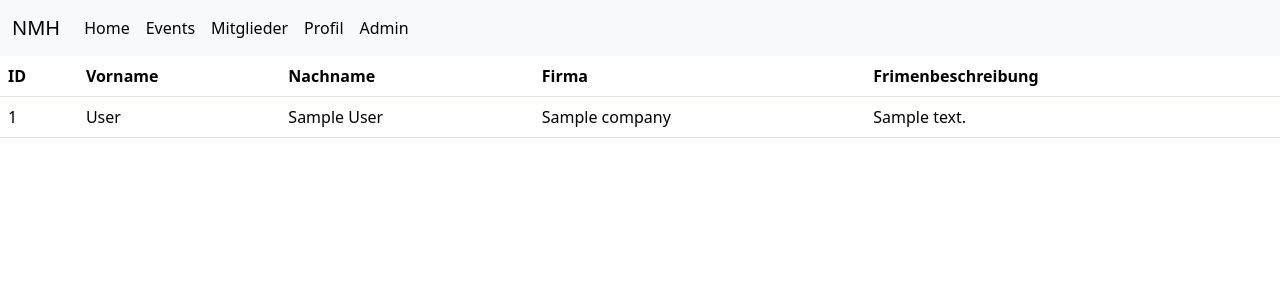
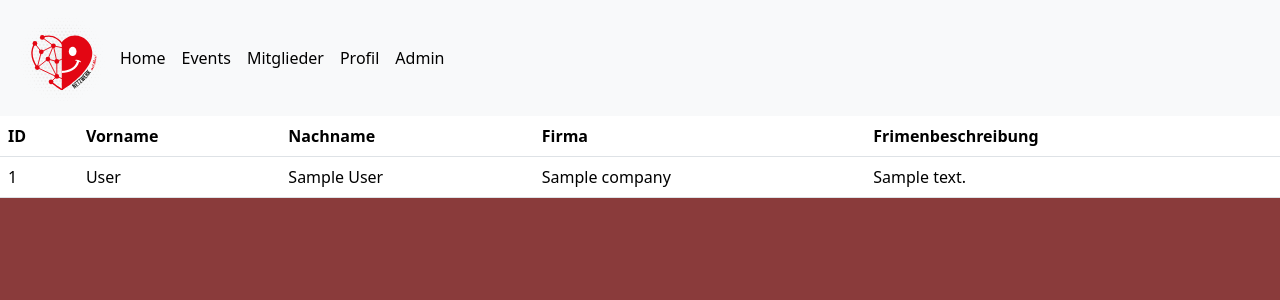
Before and after one commit to TryonHD/netzwerkenmitherz, a Flask app: template apps/templates/home.html in a window 1280 px wide. Shown: the top 300 px of the page. Run offline with Flask 3, Linux system fonts and the light colour scheme; the template is opened without the code that fills it: values that come from a table or form of the project are taken from there, others are empty; the visitor is signed in with stand-in values (Sample User, id 1); tables that the repository leaves empty hold one stand-in row (values such as "Sample post"); some libraries are stand-ins or nearby versions.

Commit message:
„Styleanpassung“

```diff
--- a/apps/templates/default.html
+++ b/apps/templates/default.html
@@ -9,11 +9,11 @@
 
     <link href="/static/css/bootstrap.min.css" rel="stylesheet">
   </head>
-  <body>
+  <body class="body-style">
     <script src="/static/js/bootstrap.min.js"></script>
     <nav class="navbar navbar-expand-lg bg-body-tertiary">
       <div class="container-fluid">
-        <a class="navbar-brand" href="/">NMH</a>
+        <img src="/static/image/netzwerk-mit-herz-logo.svg" class="img-navbar" alt="Logo Netzwerk mit Herz">
         <button class="navbar-toggler" type="button" data-bs-toggle="collapse" data-bs-target="#navbarNav" aria-controls="navbarNav" aria-expanded="false" aria-label="Toggle navigation">
           <span class="navbar-toggler-icon"></span>
         </button>
--- a/static/css/styles.css
+++ b/static/css/styles.css
@@ -1,3 +1,12 @@
+:root {
+    --main-color: #d02d79;
+    --main-color-hover: #962359;
+	--main-color-background: #8a3b3b;
+	--main-color-background-secondary: #2da1c2;
+	--table-tr1-color-background: #9ac22d;
+	--table-tr2-color-background: #afdc32;
+}
+
 a:link {
 	text-decoration: none;
 }
@@ -10,6 +19,7 @@ a:hover {
 .btn-primary {
 	--bs-btn-bg: var(--main-color)!important;
     --bs-btn-border-color: var(--main-color)!important;
+
 }
 
 .btn-primary:hover {
@@ -26,7 +36,35 @@ a:hover {
 	text-decoration-color: var(--main-color-hover)!important;
 }
 
-:root {
-    --main-color: #d02d79;
-    --main-color-hover: #962359;
+.img-navbar {
+  padding: .25rem;
+  max-width: 100px;
+  height: auto;
 }
+
+.body-style {
+	background-color: var(--main-color-background);
+}
+
+.card {
+	background-color: var(--main-color-background-secondary)!important;
+	border-color: #000!important;
+}
+
+.background-card {
+	background-color: #120fd5;
+	border-color: #4cf74c;
+}
+
+.card-title{
+	background-color: #000;
+	margin-bottom: 10px!important;
+}
+
+.card-text{
+	padding: 50px;
+}
+
+.button-icon{
+	color:#120fd5;
+}
```
Also changed, not shown: apps/templates/profil.html (+7 -4 lines), static/image/netzwerk-mit-herz-logo.svg (added), 1 other file.
